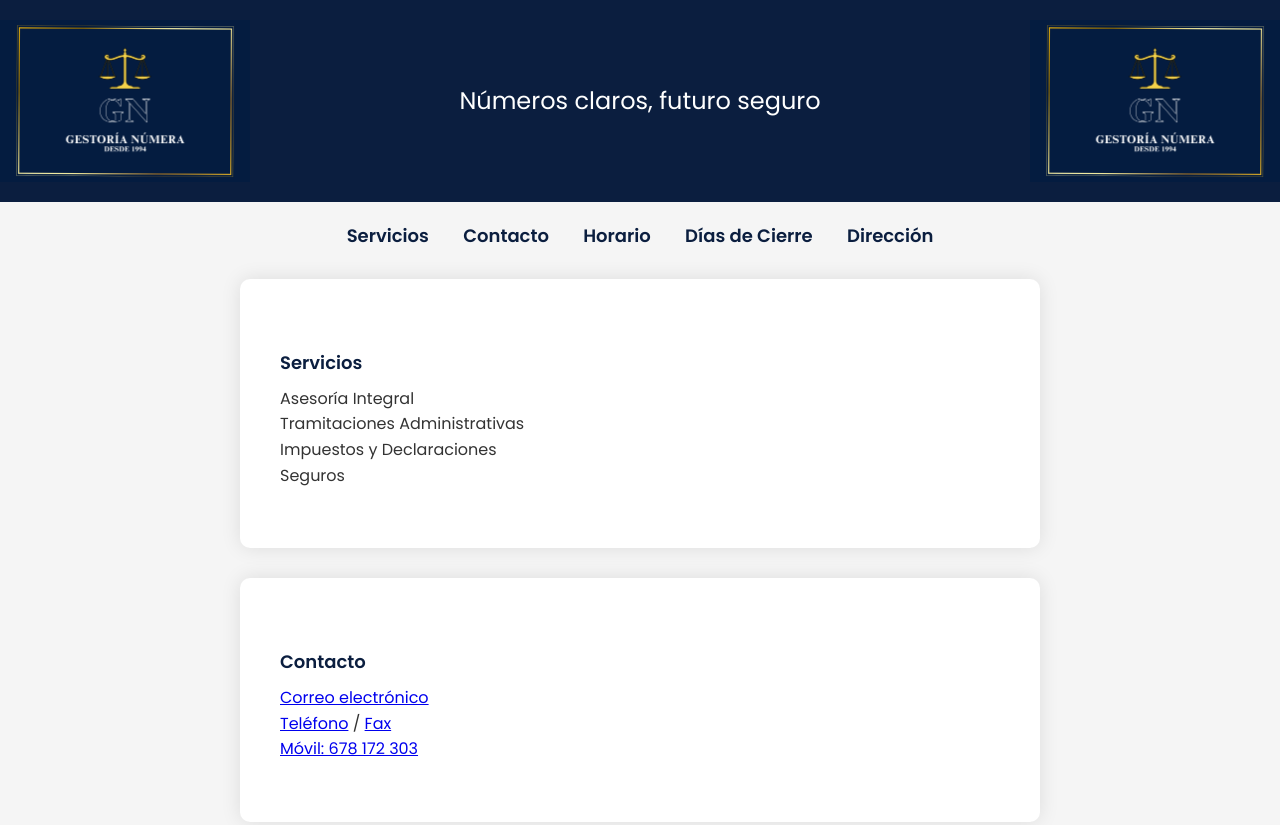
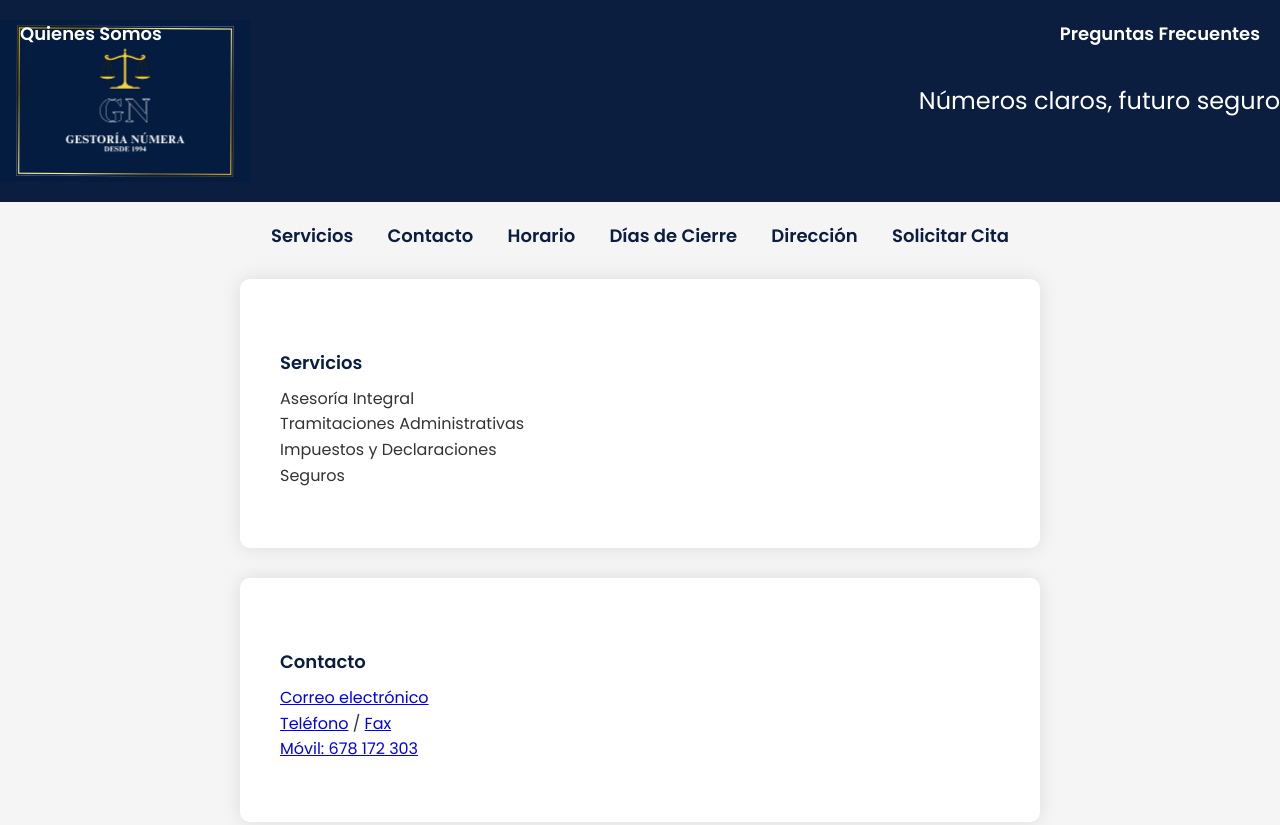
Before and after one commit to evuchi2121/gestoria-numera, a plain HTML site: page index.html in a window 1280 px wide. Shown: the top 825 px of the page. Drawn offline with Linux system fonts and the light colour scheme.

Commit message:
Update index.html

```diff
--- a/index.html
+++ b/index.html
@@ -24,6 +24,7 @@
       justify-content: space-between;
       align-items: center;
       text-align: center;
+      position: relative;
     }
 
     .logo {
@@ -37,6 +38,28 @@
       font-size: 24px;
     }
 
+    .header-links {
+      position: absolute;
+      top: 20px;
+      left: 0;
+      right: 0;
+      display: flex;
+      justify-content: space-between;
+      width: 100%;
+      padding: 0 20px;
+    }
+
+    .header-links a {
+      color: white;
+      font-size: 18px;
+      text-decoration: none;
+      font-weight: bold;
+    }
+
+    .header-links a:hover {
+      text-decoration: underline;
+    }
+
     .nav-links {
       text-align: center;
       margin-top: 20px;
@@ -44,7 +67,7 @@
 
     .nav-links a {
       margin: 0 15px;
-      color: #0B1E3F; /* Azul del encabezado */
+      color: #0B1E3F;
       text-decoration: none;
       font-weight: bold;
       font-size: 18px;
@@ -160,7 +183,10 @@
   <div class="header">
     <img src="gestoria-numera-1994.png" alt="Logotipo Gestoría Númera" class="logo"/>
     <div class="header-text">Números claros, futuro seguro</div>
-    <img src="gestoria-numera-1994.png" alt="Logotipo Gestoría Númera" class="logo"/>
+    <div class="header-links">
+      <a href="quienes-somos.html">Quienes Somos</a>
+      <a href="preguntas-frecuentes.html">Preguntas Frecuentes</a>
+    </div>
   </div>
 
   <div class="nav-links">
@@ -169,6 +195,7 @@
     <a href="#horario">Horario</a>
     <a href="#dias-cierre">Días de Cierre</a>
     <a href="#direccion">Dirección</a>
+    <a href="#cita">Solicitar Cita</a>
   </div>
 
   <div class="card" id="servicios">
@@ -229,11 +256,5 @@
     </form>
   </div>
 
-  <!-- Botones fuera del formulario -->
-  <div class="buttons-container" style="text-align: center; margin-top: 20px;">
-    <a href="quienes-somos.html"><button class="btn">Quienes Somos</button></a>
-    <a href="preguntas-frecuentes.html"><button class="btn">Preguntas Frecuentes</button></a>
-  </div>
-
 </body>
 </html>
```
